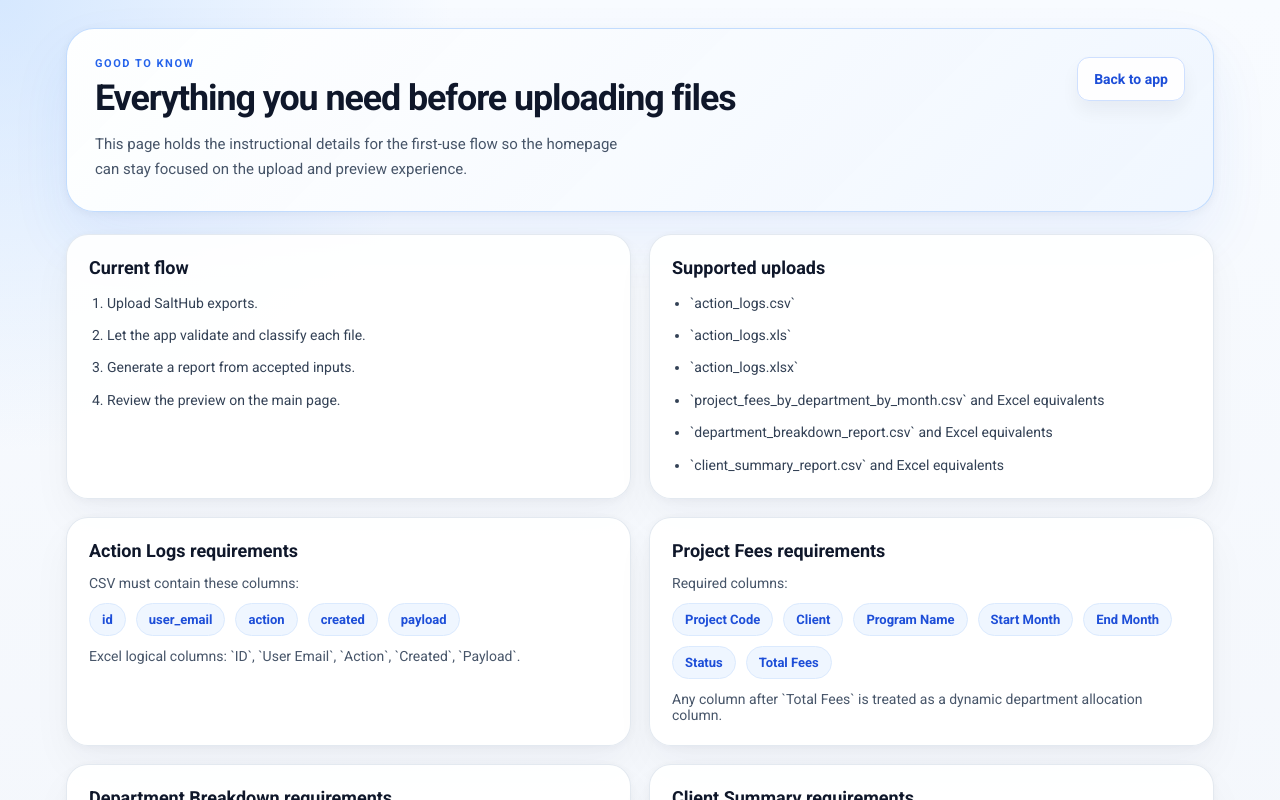
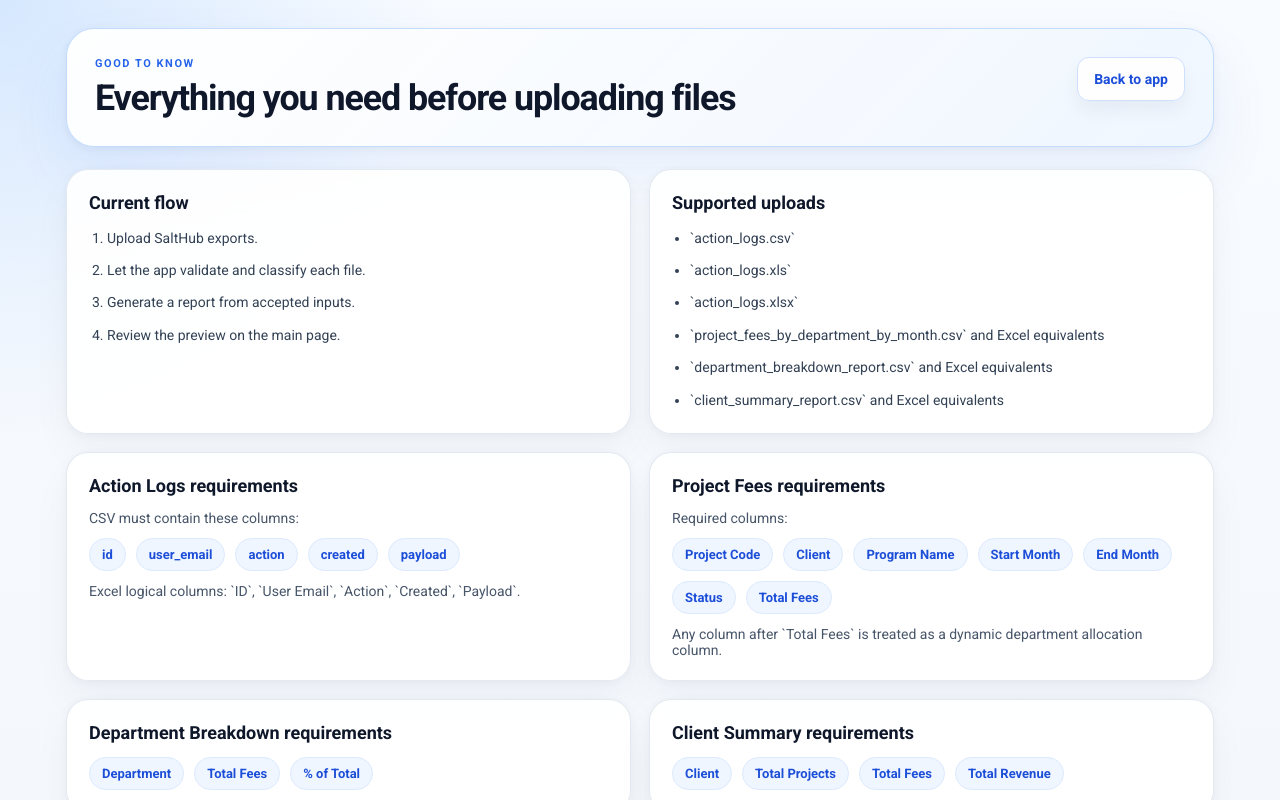
Before and after one commit to PreneurLabGit/Report-Card, a Next.js app: page /good-to-know in a window 1280 px wide. Shown: the top 800 px of the page. Built offline with nearby package versions, Linux system fonts and the light colour scheme.

Commit message:
Report card good to know page udpate

```diff
--- a/src/app/good-to-know/page.tsx
+++ b/src/app/good-to-know/page.tsx
@@ -26,10 +26,6 @@ export default function GoodToKnowPage() {
           <div>
             <p className={styles.kicker}>Good to know</p>
             <h1>Everything you need before uploading files</h1>
-            <p className={styles.subtitle}>
-              This page holds the instructional details for the first-use flow so the homepage can stay focused on the
-              upload and preview experience.
-            </p>
           </div>
           <Link href="/" className={styles.backButton}>
             Back to app
```
